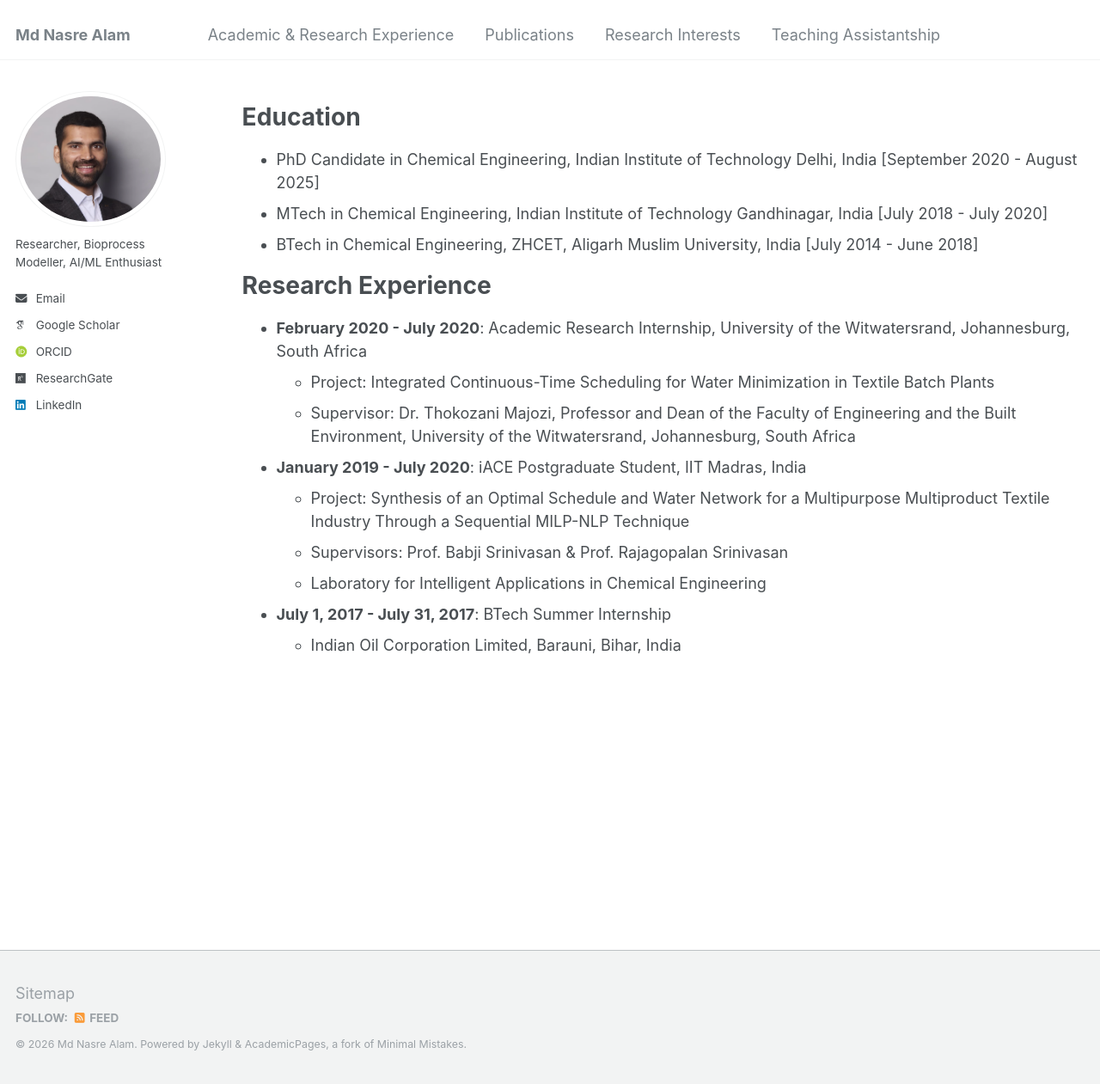
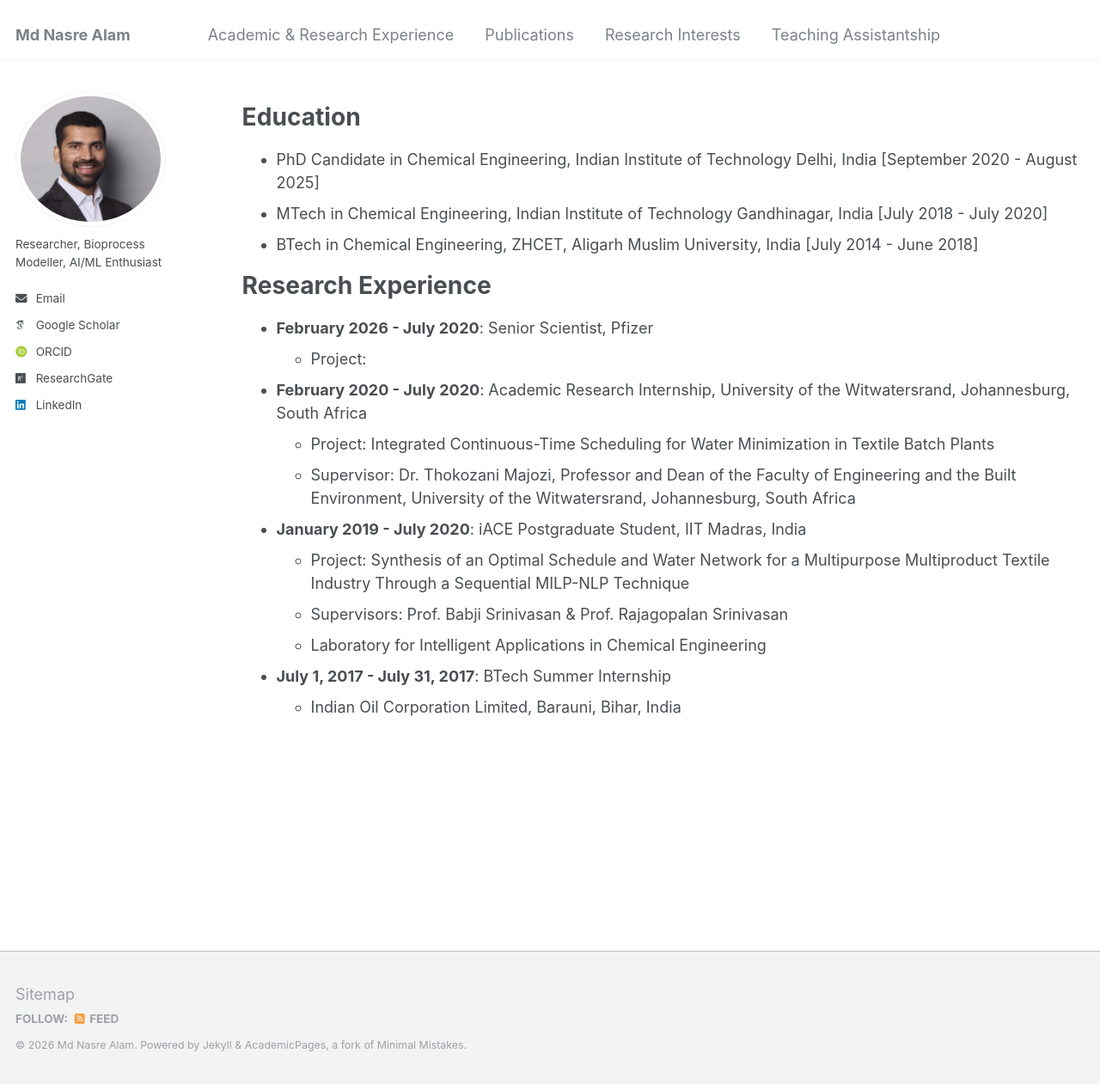
Before and after one commit to mdnasreiit/mdnasreiit.github.io, a Jekyll site: the page built from _pages/cv.md, in a window 1280 px wide and 1261 px high. Shown: the whole window at 86% size. Built offline with Jekyll 4.4.1, drawn with Linux system fonts in a browser that asks for light colours; some web fonts are replaced.

Commit message:
Add Senior Scientist role at Pfizer to CV
Added a new research experience entry for a Senior Scientist position at Pfizer.

```diff
--- a/_pages/cv.md
+++ b/_pages/cv.md
@@ -18,6 +18,11 @@ Education
 
 Research Experience
 ======
+
+* **February 2026 - July 2020**: Senior Scientist, Pfizer
+  * Project:  <br>
+
+
 * **February 2020 - July 2020**: Academic Research Internship, University of the Witwatersrand, Johannesburg, South Africa
   * Project: Integrated Continuous-Time Scheduling for Water Minimization in Textile Batch Plants
   * Supervisor: Dr. Thokozani Majozi, Professor and Dean of the Faculty of Engineering and the Built Environment, University of the
```
